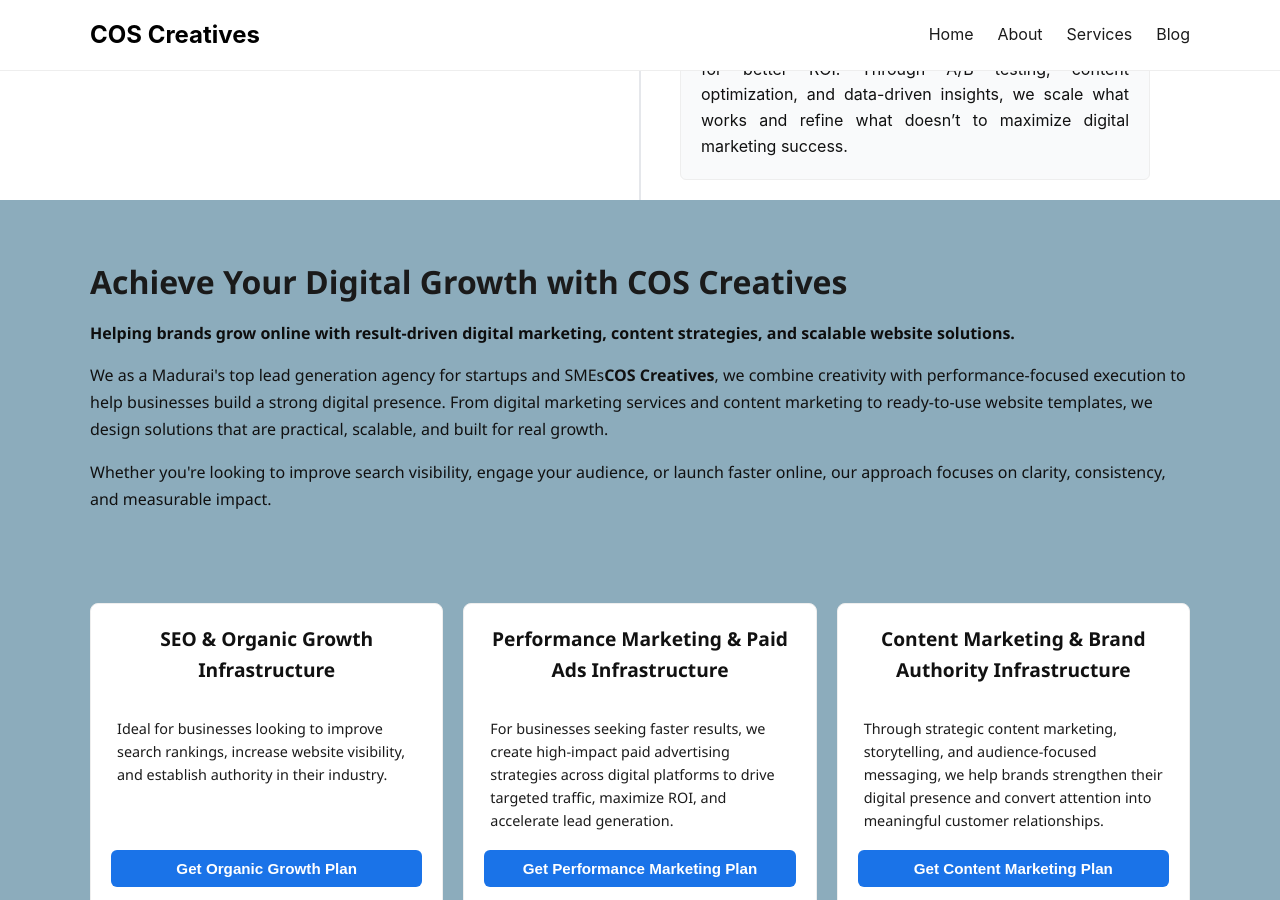
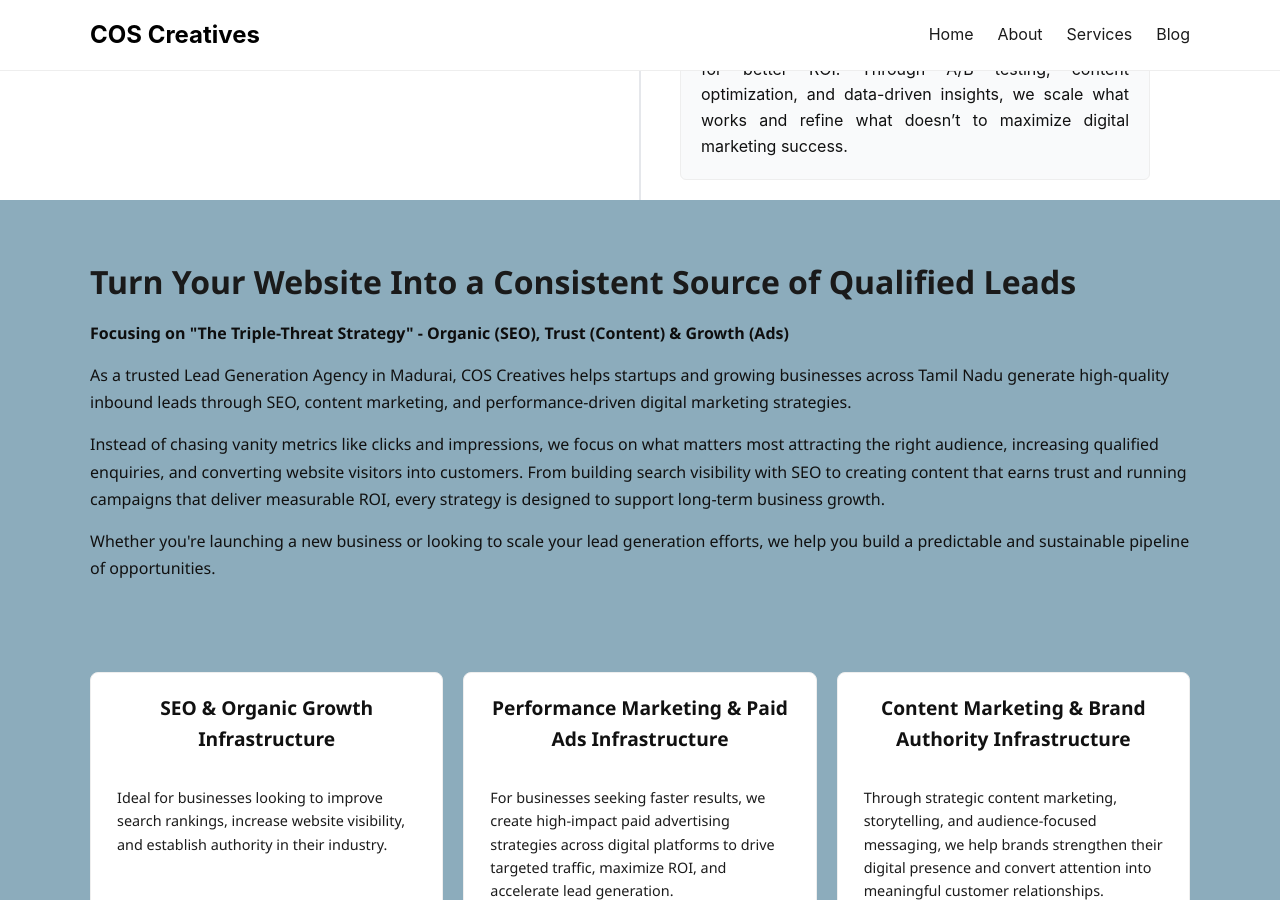
Before and after one commit to coscreativez-main/website, a Jekyll site: the page built from index.html, in a window 1280 px wide and 900 px high, scrolled down 8021 px. Built offline with Jekyll 4.4.1, drawn with Linux system fonts in a browser that asks for light colours; some of the changed text lies outside the part shown.

Commit message:
Update index.html

```diff
--- a/index.html
+++ b/index.html
@@ -22,11 +22,7 @@
                         COS Creatives, a lead generation agency in Madurai, built for startups & B2B growth. We help SMEs grow with content-driven marketing strategies built around your target audience.
                     </p>
                     <div class="hero-cta">
-                         <a href="mailto:coscreativez@gmail.com?subject=%20Free Audit Request&body=Hello%20Team,%0A%0AI%20am%20interested%20in%20your%20services.%0A%0AThanks.">
-  Request a Consultation
-</a>
-
-                            class="btn-primary">
+                         <a href="mailto:coscreativez@gmail.com?subject=%20Free Audit Request&body=Hello%20Team,%0A%0AI%20am%20interested%20in%20your%20services.%0A%0AThanks." class="btn-primary">
                             Get a Free Audit
                         </a>
                     </div>
@@ -250,23 +246,18 @@
         <section class="experience-section">
             <div class="container">
                 <div class="content">
-                    <h2>Achieve Your Digital Growth with COS Creatives</h2>
+                    <h2>Turn Your Website Into a Consistent Source of Qualified Leads</h2>
 
                     <p class="highlight">
-                        Helping brands grow online with result-driven digital marketing, content strategies, and
-                        scalable website solutions.
+                        Focusing on "The Triple-Threat Strategy" - Organic (SEO), Trust (Content) & Growth (Ads)
                     </p>
 
                     <p>
-                        We as a Madurai's top lead generation agency for startups and SMEs<strong>COS Creatives</strong>, we combine creativity with performance-focused execution to
-                        help businesses build a strong digital presence. From digital marketing services and content
-                        marketing to ready-to-use website templates, we design solutions that are practical, scalable,
-                        and built for real growth.
-                    </p>
-
+                        As a trusted Lead Generation Agency in Madurai, COS Creatives helps startups and growing businesses across Tamil Nadu generate high-quality inbound leads through SEO, content marketing, and performance-driven digital marketing strategies. </p>
                     <p>
-                        Whether you're looking to improve search visibility, engage your audience, or launch faster
-                        online, our approach focuses on clarity, consistency, and measurable impact.
+                        Instead of chasing vanity metrics like clicks and impressions, we focus on what matters most attracting the right audience, increasing qualified enquiries, and converting website visitors into customers. From building search visibility with SEO to creating content that earns trust and running campaigns that deliver measurable ROI, every strategy is designed to support long-term business growth.                    </p>
+                    <p>
+                        Whether you're launching a new business or looking to scale your lead generation efforts, we help you build a predictable and sustainable pipeline of opportunities.
                     </p>
 
                     <div class="stats">
```
